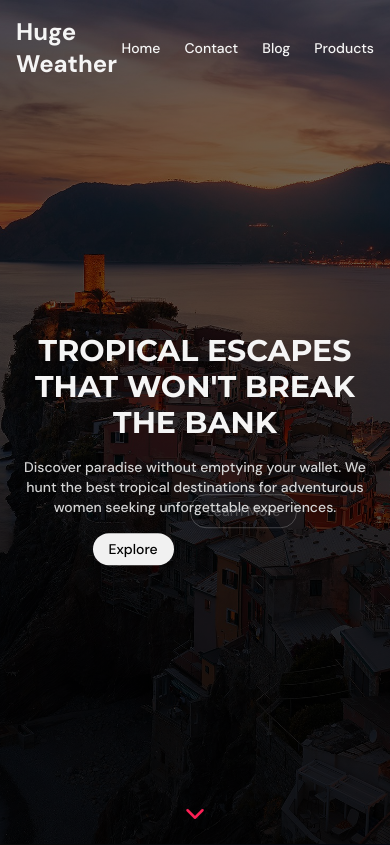
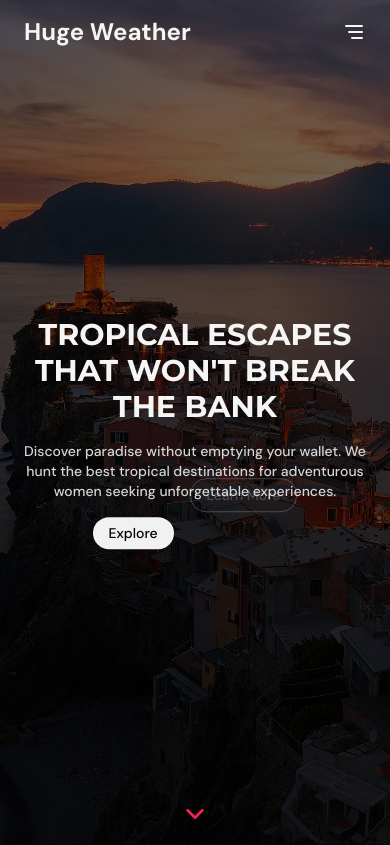
Before and after one commit to Falconstadium/hugeweather, a Next.js app: page / in a window 390 px wide. Shown: the top 845 px of the page. Built offline with nearby package versions, Linux system fonts and the light colour scheme.

Commit message:
refactor: Make the navbar responsive

```diff
--- /dev/null
+++ b/src/components/nav-menu.tsx
@@ -0,0 +1,62 @@
+'use client';
+
+import { useGSAP } from '@gsap/react';
+import gsap from 'gsap';
+import Link from 'next/link';
+import { Dispatch, SetStateAction, useRef } from 'react';
+import { links } from './navbar';
+
+interface stateProps {
+  show: boolean;
+  setShow: Dispatch<SetStateAction<boolean>>;
+}
+
+export default function NavMenu({ show, setShow }: stateProps) {
+  const navMenu = useRef(null);
+
+  useGSAP(() => {
+    gsap.from(navMenu.current, {
+      opacity: 0,
+      right: '-100%',
+      duration: 1,
+      ease: 'power4.out',
+    });
+  }, []);
+
+  return (
+    <div
+      className="absolute min-h-screen w-full top-0 right-0 bg-neutral-950/90 backdrop-blur-sm z-10 grid place-items-center place-content-center"
+      ref={navMenu}>
+      <button
+        type="button"
+        className="absolute top-4 right-4 z-10"
+        onClick={() => setShow(!show)}>
+        <svg
+          xmlns="http://www.w3.org/2000/svg"
+          width={24}
+          height={24}
+          viewBox="0 0 24 24"
+          fill="none"
+          stroke="currentColor"
+          strokeWidth={2}
+          strokeLinecap="round"
+          strokeLinejoin="round"
+          className="icon icon-tabler icons-tabler-outline icon-tabler-x text-white">
+          <path stroke="none" d="M0 0h24v24H0z" fill="none" />
+          <path d="M18 6l-12 12" />
+          <path d="M6 6l12 12" />
+        </svg>
+      </button>
+      <ul className="grid gap-6 place-items-center font-medium capitalize py-6 md:hidden">
+        {links.map((link) => (
+          <Link
+            key={link.id}
+            href={link.href}
+            className="hover:text-rose-500 transition duration-200 text-neutral-100">
+            {link.path}
+          </Link>
+        ))}
+      </ul>
+    </div>
+  );
+}
--- a/src/components/navbar.tsx
+++ b/src/components/navbar.tsx
@@ -2,42 +2,11 @@
 
 import { useGSAP } from '@gsap/react';
 import gsap from 'gsap';
-import SplitText from 'gsap/SplitText';
 import Link from 'next/link';
+import { useRef, useState } from 'react';
+import NavMenu from './nav-menu';
 
-export default function Navbar() {
-  gsap.registerPlugin(useGSAP, SplitText);
-  useGSAP(() => {
-    SplitText.create('#name', {
-      type: 'lines, words',
-      mask: 'lines',
-      autoSplit: true,
-      onSplit(self) {
-        return gsap.from(self.lines, {
-          duration: 1,
-          y: -100,
-          autoAlpha: 0,
-          stagger: 0.1,
-        });
-      },
-    });
-
-    SplitText.create('#link', {
-      type: 'lines, words',
-      mask: 'lines',
-      autoSplit: true,
-      onSplit(self) {
-        return gsap.from(self.words, {
-          duration: 1,
-          y: -100,
-          autoAlpha: 0,
-          stagger: 0.1,
-        });
-      },
-    });
-  }, []);
-
-  const links = [
+export const links = [
   {
     id: 1,
     href: '/',
@@ -60,16 +29,54 @@ export default function Navbar() {
   },
 ];
 
+export default function Navbar() {
+  const [show, setShow] = useState(false);
+
+  const nameRef = useRef(null);
+  const menuRef = useRef(null);
+  const linkRef = useRef<HTMLUListElement>(null);
+
+  useGSAP(() => {
+    gsap.from(nameRef.current, {
+      opacity: 0,
+      x: -50,
+      duration: 1,
+      ease: 'power1.out',
+    });
+
+    gsap.from(menuRef.current, {
+      opacity: 0,
+      x: 50,
+      duration: 1,
+      ease: 'power1.out',
+    });
+
+    if (!linkRef.current) return;
+
+    const children = gsap.utils.toArray(linkRef.current?.children);
+    gsap.from(children, {
+      opacity: 0,
+      x: 50,
+      duration: 1,
+      stagger: 0.05,
+      ease: 'power2.out',
+    });
+  }, []);
+
   return (
-    <header className="py-4 px-4 lg:px-0">
+    <header className="py-4 px-6 lg:px-0">
       <nav className="flex items-center justify-between max-w-5xl mx-auto text-neutral-100">
-        <Link href={'/'} className="font-bold text-2xl capitalize" id="name">
+        <Link
+          href={'/'}
+          className="font-bold text-2xl capitalize"
+          ref={nameRef}>
           huge weather
         </Link>
-        <ul className="flex items-center gap-6 font-medium text-sm capitalize">
+        <ul
+          className="hidden md:flex items-center gap-6 font-medium text-sm capitalize"
+          ref={linkRef}>
           {links.map((link) => (
             <Link
-              id="link"
               key={link.id}
               href={link.href}
               className="hover:text-rose-500 transition duration-200">
@@ -77,7 +84,30 @@ export default function Navbar() {
             </Link>
           ))}
         </ul>
+        <button
+          type="button"
+          className="md:hidden"
+          ref={menuRef}
+          onClick={() => setShow(!show)}>
+          <svg
+            xmlns="http://www.w3.org/2000/svg"
+            width={24}
+            height={24}
+            viewBox="0 0 24 24"
+            fill="none"
+            stroke="currentColor"
+            strokeWidth={2}
+            strokeLinecap="round"
+            strokeLinejoin="round"
+            className="icon icon-tabler icons-tabler-outline icon-tabler-menu-deep">
+            <path stroke="none" d="M0 0h24v24H0z" fill="none" />
+            <path d="M4 6h16" />
+            <path d="M7 12h13" />
+            <path d="M10 18h10" />
+          </svg>
+        </button>
       </nav>
+      {show && <NavMenu show={show} setShow={setShow} />}
     </header>
   );
 }
```
Lines whose indentation alone changed are shown as unchanged.
